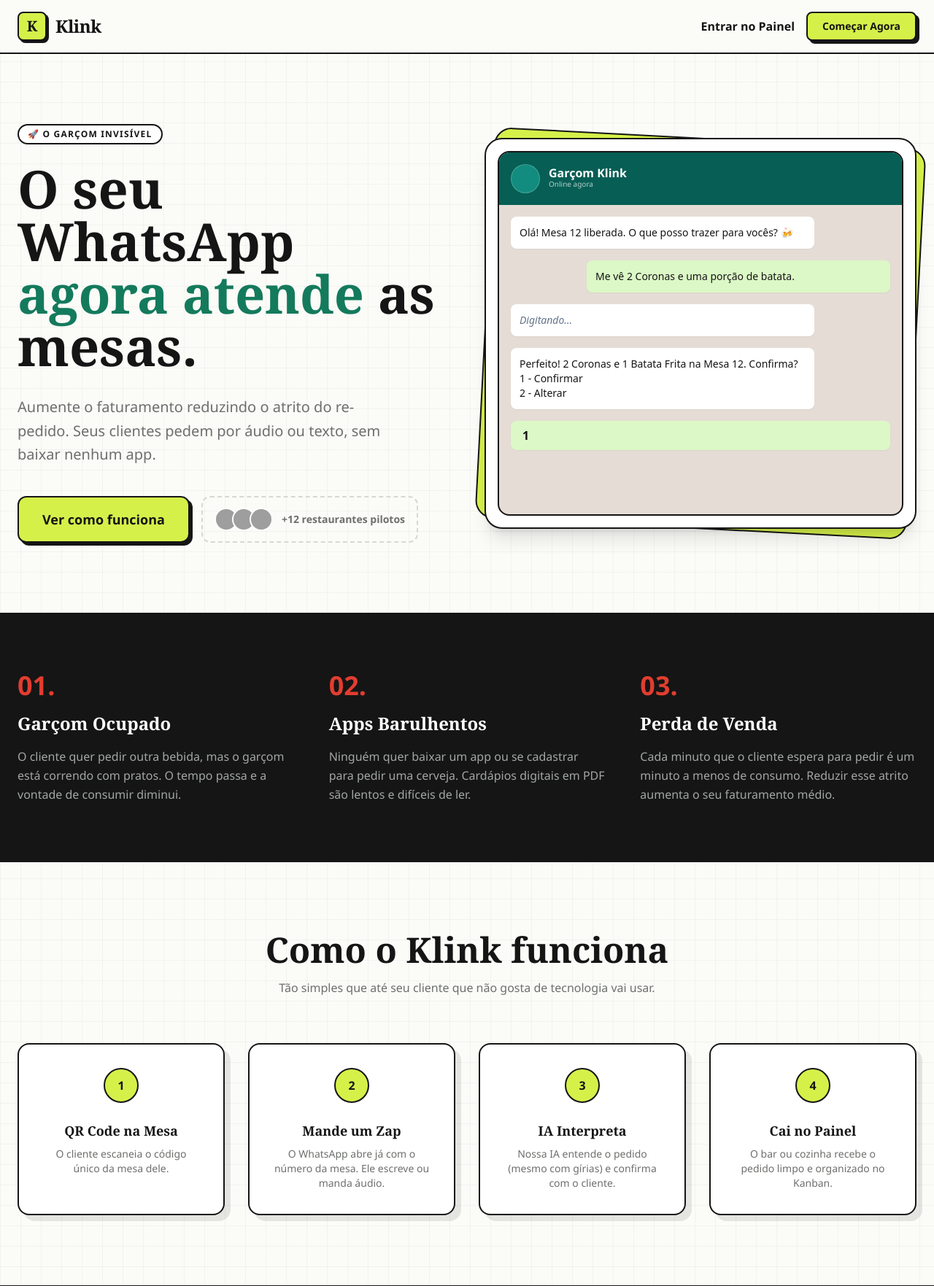
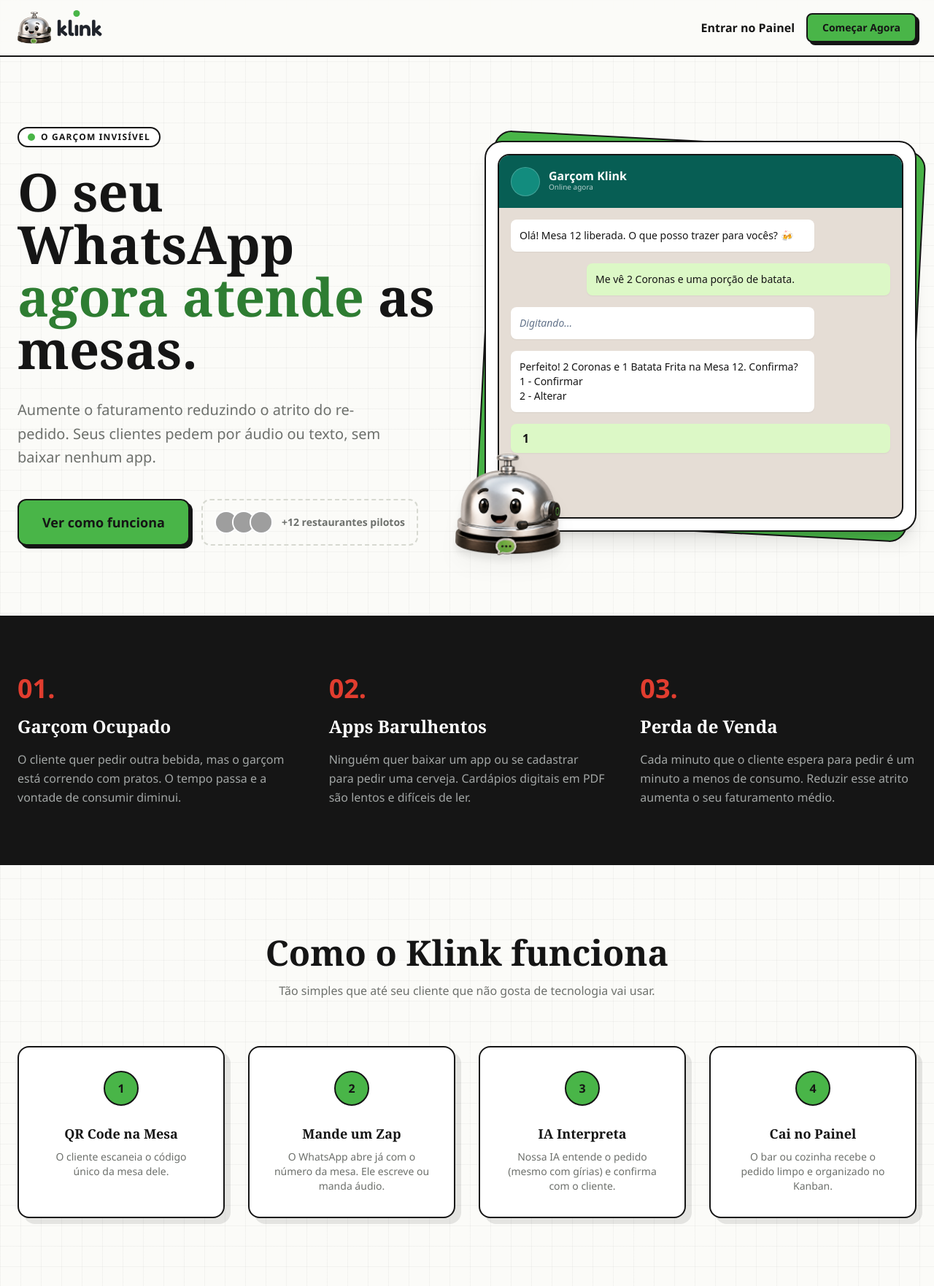
Before and after one commit to jaolito85-hash/whatsmesa, a Flask app: page / in a window 1280 px wide. Shown: the top 1763 px of the page at 73% size. Run offline with Flask 3, Linux system fonts and the light colour scheme; some libraries are stand-ins or nearby versions; grey boxes are pictures that could not be loaded.

Commit message:
feat(marca): aplica identidade visual Klink no painel e na landing
- Adiciona assets de marca (mascote com fundo transparente, favicon, apple-touch)
- Painel: substitui placeholder "MZ" por mascote + wordmark "klink"
- Landing: logo no topo/rodape, mascote no hero, foto real do painel,
  favicon e e-mail contato@klinkai.com.br
- Wordmark "klink" recriado em CSS (Fredoka + i sem pingo + ponto verde),
  nitido em qualquer tamanho e em fundo claro/escuro
- Substitui amarelo-limao (#d6f04a) pelo verde da marca (#49b548);
  amarelo reservado so para status "aguardando"
- Script scripts/gen_brand_assets.py para regenerar os assets
- 329 testes passando; telas validadas via screenshots

Co-Authored-By: Claude Opus 4.8 (1M context) <noreply@anthropic.com>

```diff
--- a/static/styles.css
+++ b/static/styles.css
@@ -6,7 +6,11 @@
   --panel: #ffffff;
   --tomato: #e13d2f;
   --leaf: #147a5c;
-  --lemon: #d6f04a;
+  --lemon: #49b548; /* acento da marca Klink (verde) */
+  --warn: #f5c518; /* status de atenção / aguardando */
+  --brand-green: #49b548;
+  --brand-green-deep: #3c9e3c;
+  --brand-ink: #20242c;
   --steel: #dee4e2;
   --shadow: 0 20px 50px rgba(18, 18, 18, 0.12);
 }
@@ -866,3 +865,40 @@ pre {
     padding: 18px 16px 24px;
   }
 }
+
+/* ===== Logo da marca Klink (wordmark vetorial) ===== */
+.klink-logo {
+  display: inline-flex;
+  align-items: center;
+  font-family: "Fredoka", "Baloo 2", "Quicksand", "Segoe UI", sans-serif;
+  font-weight: 600;
+  font-size: 1.9rem;
+  line-height: 1;
+  letter-spacing: -0.01em;
+  color: var(--brand-ink);
+  white-space: nowrap;
+}
+
+.klink-logo .kdot {
+  position: relative;
+}
+
+.klink-logo .kdot::after {
+  content: "";
+  position: absolute;
+  left: 50%;
+  top: -0.30em;
+  transform: translateX(-50%);
+  width: 0.30em;
+  height: 0.30em;
+  border-radius: 50%;
+  background: var(--brand-green);
+}
+
+.klink-logo--sm {
+  font-size: 1.2rem;
+}
+
+.klink-logo--on-dark {
+  color: #ffffff;
+}
--- a/templates/landing.html
+++ b/templates/landing.html
@@ -4,11 +4,17 @@
     <meta charset="UTF-8">
     <meta name="viewport" content="width=device-width, initial-scale=1.0">
     <title>Klink - O Garçom Invisível no WhatsApp</title>
+    <link rel="icon" href="{{ url_for('static', filename='brand/favicon.ico') }}" sizes="any">
+    <link rel="icon" type="image/png" sizes="32x32" href="{{ url_for('static', filename='brand/favicon-32.png') }}">
+    <link rel="apple-touch-icon" href="{{ url_for('static', filename='brand/apple-touch-icon.png') }}">
+    <link rel="preconnect" href="https://fonts.googleapis.com">
+    <link rel="preconnect" href="https://fonts.gstatic.com" crossorigin>
+    <link href="https://fonts.googleapis.com/css2?family=Fredoka:wght@500;600;700&display=swap" rel="stylesheet">
     <script src="https://cdn.tailwindcss.com"></script>
     <link rel="stylesheet" href="{{ url_for('static', filename='styles.css') }}">
     <style>
         :root {
-            --lemon: #d6f04a;
+            --lemon: #49b548;
             --ink: #151515;
             --paper: #fbfbf8;
         }
@@ -47,11 +53,9 @@
     <!-- Navbar -->
     <nav class="sticky top-0 z-50 bg-[#fbfbf8]/90 backdrop-blur-md border-b-2 border-[#151515] px-6 py-4">
         <div class="max-w-7xl mx-auto flex justify-between items-center">
-            <div class="flex items-center gap-3">
-                <div class="w-10 h-10 border-2 border-[#151515] bg-[#d6f04a] rounded-lg shadow-[3px_3px_0_#151515] grid place-items-center font-bold brand-font text-xl">
-                    K
-                </div>
-                <span class="text-2xl font-black brand-font tracking-tight">Klink</span>
+            <div class="flex items-center gap-2">
+                <img src="{{ url_for('static', filename='brand/klink-mascote.png') }}" alt="Klink" class="h-11 w-auto" width="44" height="44">
+                <span class="klink-logo" style="font-size:1.9rem" aria-label="Klink">kl<span class="kdot">ı</span>nk</span>
             </div>
             <div class="flex gap-4 items-center">
                 <a href="/dashboard" class="font-bold hover:underline">Entrar no Painel</a>
@@ -63,11 +67,11 @@
     <!-- Hero -->
     <header class="max-w-7xl mx-auto px-6 py-16 md:py-24 grid md:grid-cols-2 gap-12 items-center">
         <div>
-            <div class="inline-block px-3 py-1 border-2 border-[#151515] bg-white rounded-full text-xs font-black uppercase tracking-widest mb-6">
-                🚀 O Garçom Invisível
+            <div class="inline-flex items-center gap-2 px-3 py-1 border-2 border-[#151515] bg-white rounded-full text-xs font-black uppercase tracking-widest mb-6">
+                <span class="w-2.5 h-2.5 rounded-full bg-[#49b548]"></span> O Garçom Invisível
             </div>
             <h1 class="text-5xl md:text-7xl font-black leading-none mb-8">
-                O seu WhatsApp <br> <span class="text-[#147a5c]">agora atende</span> as mesas.
+                O seu WhatsApp <br> <span class="text-[#2e7d32]">agora atende</span> as mesas.
             </h1>
             <p class="text-xl text-[#6d706c] font-medium mb-10 max-w-lg leading-relaxed">
                 Aumente o faturamento reduzindo o atrito do re-pedido. Seus clientes pedem por áudio ou texto, sem baixar nenhum app.
@@ -87,7 +91,9 @@
             </div>
         </div>
         <div class="relative">
-            <div class="absolute inset-0 bg-[#d6f04a] rounded-3xl rotate-3 -z-10 border-2 border-[#151515]"></div>
+            <div class="absolute inset-0 bg-[#49b548] rounded-3xl rotate-3 -z-10 border-2 border-[#151515]"></div>
+            <img src="{{ url_for('static', filename='brand/klink-mascote.png') }}" alt="" aria-hidden="true"
+                 class="hidden sm:block absolute -bottom-8 -left-10 w-28 lg:w-36 z-20 drop-shadow-xl pointer-events-none">
             <div class="bg-white border-2 border-[#151515] rounded-3xl p-4 shadow-xl">
                 <!-- WhatsApp Mockup -->
                 <div class="bg-[#e5ddd5] rounded-2xl overflow-hidden border-2 border-[#151515] h-[500px] flex flex-col">
@@ -151,22 +157,22 @@
         </div>
         <div class="grid md:grid-cols-4 gap-8">
             <div class="text-center p-8 card-neo rounded-2xl relative">
-                <div class="w-12 h-12 bg-[#d6f04a] border-2 border-[#151515] rounded-full grid place-items-center font-black mx-auto mb-6">1</div>
+                <div class="w-12 h-12 bg-[#49b548] border-2 border-[#151515] rounded-full grid place-items-center font-black mx-auto mb-6">1</div>
                 <h4 class="font-black brand-font text-lg mb-2">QR Code na Mesa</h4>
                 <p class="text-sm text-[#6d706c]">O cliente escaneia o código único da mesa dele.</p>
             </div>
             <div class="text-center p-8 card-neo rounded-2xl">
-                <div class="w-12 h-12 bg-[#d6f04a] border-2 border-[#151515] rounded-full grid place-items-center font-black mx-auto mb-6">2</div>
+                <div class="w-12 h-12 bg-[#49b548] border-2 border-[#151515] rounded-full grid place-items-center font-black mx-auto mb-6">2</div>
                 <h4 class="font-black brand-font text-lg mb-2">Mande um Zap</h4>
                 <p class="text-sm text-[#6d706c]">O WhatsApp abre já com o número da mesa. Ele escreve ou manda áudio.</p>
             </div>
             <div class="text-center p-8 card-neo rounded-2xl">
-                <div class="w-12 h-12 bg-[#d6f04a] border-2 border-[#151515] rounded-full grid place-items-center font-black mx-auto mb-6">3</div>
+                <div class="w-12 h-12 bg-[#49b548] border-2 border-[#151515] rounded-full grid place-items-center font-black mx-auto mb-6">3</div>
                 <h4 class="font-black brand-font text-lg mb-2">IA Interpreta</h4>
                 <p class="text-sm text-[#6d706c]">Nossa IA entende o pedido (mesmo com gírias) e confirma com o cliente.</p>
             </div>
             <div class="text-center p-8 card-neo rounded-2xl">
-                <div class="w-12 h-12 bg-[#d6f04a] border-2 border-[#151515] rounded-full grid place-items-center font-black mx-auto mb-6">4</div>
+                <div class="w-12 h-12 bg-[#49b548] border-2 border-[#151515] rounded-full grid place-items-center font-black mx-auto mb-6">4</div>
                 <h4 class="font-black brand-font text-lg mb-2">Cai no Painel</h4>
                 <p class="text-sm text-[#6d706c]">O bar ou cozinha recebe o pedido limpo e organizado no Kanban.</p>
             </div>
@@ -177,28 +183,28 @@
     <section class="bg-white border-y-2 border-[#151515] py-24 px-6 overflow-hidden">
         <div class="max-w-7xl mx-auto grid md:grid-cols-2 gap-16 items-center">
             <div class="relative">
-                <div class="absolute -top-10 -left-10 w-40 h-40 bg-[#d6f04a]/30 rounded-full blur-3xl -z-10"></div>
-                <img src="https://sc01.alicdn.com/kf/A930f5d953cb640e09798dcba881c0e39X.png" alt="Painel Kanban" class="rounded-2xl border-2 border-[#151515] shadow-[12px_12px_0_#151515]">
+                <div class="absolute -top-10 -left-10 w-40 h-40 bg-[#49b548]/30 rounded-full blur-3xl -z-10"></div>
+                <img src="{{ url_for('static', filename='brand/painel-klink.png') }}" alt="Painel de pedidos do Klink em operação" loading="lazy" class="rounded-2xl border-2 border-[#151515] shadow-[12px_12px_0_#151515]">
             </div>
             <div>
                 <h2 class="text-4xl font-black mb-8 leading-tight">Painel Operacional <br> que sua equipe vai amar.</h2>
                 <ul class="space-y-6">
                     <li class="flex gap-4">
-                        <div class="w-6 h-6 bg-[#147a5c] text-white rounded-full flex-shrink-0 grid place-items-center text-xs">✓</div>
+                        <div class="w-6 h-6 bg-[#2e7d32] text-white rounded-full flex-shrink-0 grid place-items-center text-xs">✓</div>
                         <div>
                             <strong class="block text-lg brand-font">Divisão por Setores</strong>
                             <p class="text-[#6d706c]">Bebidas vão para o Bar, pratos para a Cozinha. Tudo automático.</p>
                         </div>
                     </li>
                     <li class="flex gap-4">
-                        <div class="w-6 h-6 bg-[#147a5c] text-white rounded-full flex-shrink-0 grid place-items-center text-xs">✓</div>
+                        <div class="w-6 h-6 bg-[#2e7d32] text-white rounded-full flex-shrink-0 grid place-items-center text-xs">✓</div>
                         <div>
                             <strong class="block text-lg brand-font">IA que entende Áudio</strong>
                             <p class="text-[#6d706c]">O cliente manda áudio de 10s e o Klink transcreve e organiza os itens.</p>
                         </div>
                     </li>
                     <li class="flex gap-4">
-                        <div class="w-6 h-6 bg-[#147a5c] text-white rounded-full flex-shrink-0 grid place-items-center text-xs">✓</div>
+                        <div class="w-6 h-6 bg-[#2e7d32] text-white rounded-full flex-shrink-0 grid place-items-center text-xs">✓</div>
                         <div>
                             <strong class="block text-lg brand-font">Multilíngue (Turismo)</strong>
                             <p class="text-[#6d706c]">Se o cliente pedir em Inglês, a IA entende e o pedido cai em Português no painel.</p>
@@ -215,7 +221,7 @@
         <p class="text-[#6d706c] font-medium mb-16">Sem mensalidades fixas abusivas. Nós crescemos com você.</p>
 
         <div class="max-w-lg mx-auto card-neo rounded-3xl p-10 bg-white relative">
-            <div class="absolute -top-4 left-1/2 -translate-x-1/2 bg-[#151515] text-[#d6f04a] px-6 py-1 rounded-full text-xs font-black uppercase tracking-widest">
+            <div class="absolute -top-4 left-1/2 -translate-x-1/2 bg-[#151515] text-[#49b548] px-6 py-1 rounded-full text-xs font-black uppercase tracking-widest">
                 Plano Piloto
             </div>
             <div class="mb-8">
@@ -238,19 +244,17 @@
     <!-- Footer -->
     <footer class="bg-[#151515] text-white py-12 px-6">
         <div class="max-w-7xl mx-auto flex flex-col md:row justify-between items-center gap-8">
-            <div class="flex items-center gap-3">
-                <div class="w-8 h-8 border-2 border-white bg-[#d6f04a] rounded-lg grid place-items-center font-bold brand-font text-[#151515]">
-                    K
-                </div>
-                <span class="text-xl font-black brand-font">Klink</span>
+            <div class="flex items-center gap-2">
+                <img src="{{ url_for('static', filename='brand/klink-mascote.png') }}" alt="Klink" class="h-9 w-auto" width="36" height="36">
+                <span class="klink-logo klink-logo--on-dark" style="font-size:1.5rem" aria-label="Klink">kl<span class="kdot">ı</span>nk</span>
             </div>
             <div class="text-[#dee4e2]/50 text-sm font-medium">
                 © 2026 Klink. Todos os direitos reservados.
             </div>
             <div class="flex gap-6 text-sm font-bold">
-                <a href="#" class="hover:text-[#d6f04a]">Termos</a>
-                <a href="#" class="hover:text-[#d6f04a]">Privacidade</a>
-                <a href="mailto:contato@klink.bar" class="hover:text-[#d6f04a]">Contato</a>
+                <a href="#" class="hover:text-[#49b548]">Termos</a>
+                <a href="#" class="hover:text-[#49b548]">Privacidade</a>
+                <a href="mailto:contato@klinkai.com.br" class="hover:text-[#49b548]">Contato</a>
             </div>
         </div>
     </footer>
```
Also changed, not shown: other parts of static/styles.css (+12 -17 lines), PROGRESSO.md (+15 -0 lines), scripts/gen_brand_assets.py (added, +134 -0 lines), templates/dashboard.html (+14 -2 lines), static/brand/apple-touch-icon.png (added), static/brand/favicon-32.png (added), static/brand/favicon-64.png (added), static/brand/favicon.ico (added), static/brand/klink-mascote.png (added), static/brand/painel-klink.png (added).
